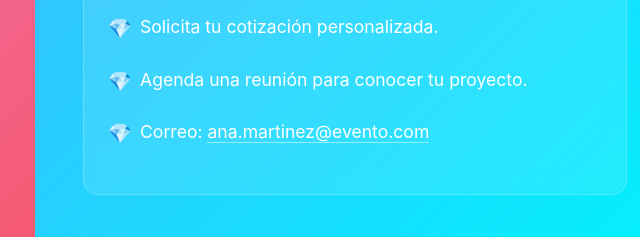
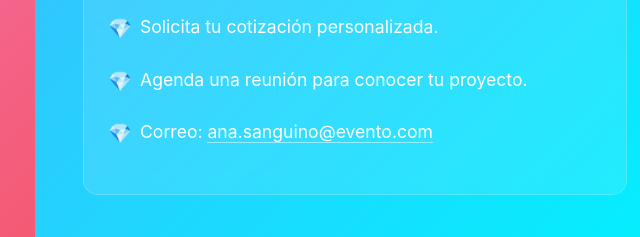
Before and after one commit to AnaSanguino23/quince, a plain HTML site: page index.html in a window 1280 px wide. Shown: the part 1383-1620 px from the top of the page, 605-1245 px from the left. Drawn offline with Linux system fonts and the light colour scheme.

Commit message:
Update index.html

```diff
--- a/index.html
+++ b/index.html
@@ -62,7 +62,7 @@
                     <ul>
                         <li style="--i:1">Solicita tu cotización personalizada.</li>
                         <li style="--i:2">Agenda una reunión para conocer tu proyecto.</li>
-                        <li style="--i:3">Correo: <a href="mailto:ana.martinez@evento.com">ana.martinez@evento.com</a></li>
+                        <li style="--i:3">Correo: <a href="mailto:ana.martinez@evento.com">ana.sanguino@evento.com</a></li>
                     </ul>
                 </article>
             </section>
@@ -201,4 +201,5 @@
         });
     </script>
 </body>
+
 </html>
```
